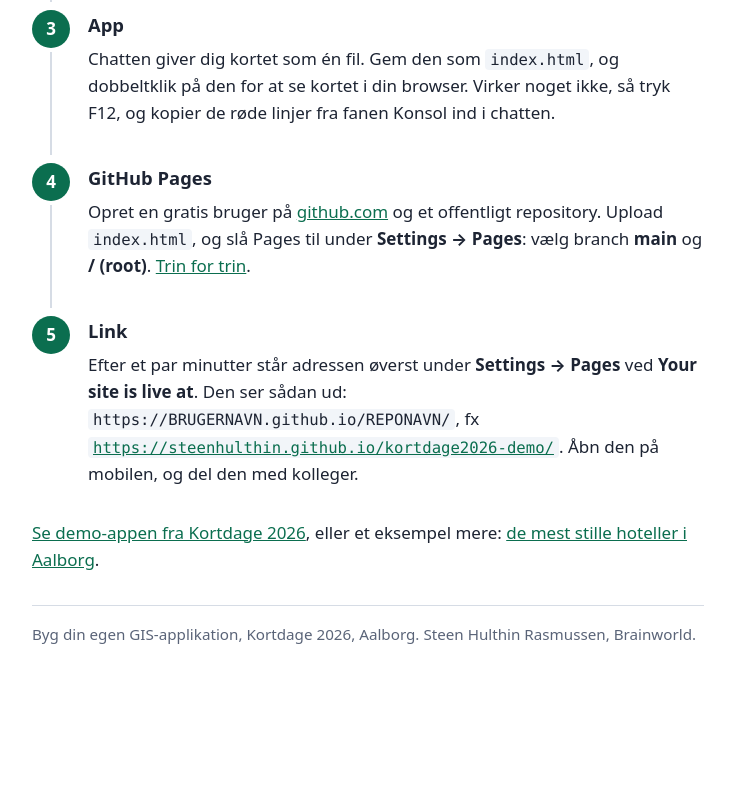
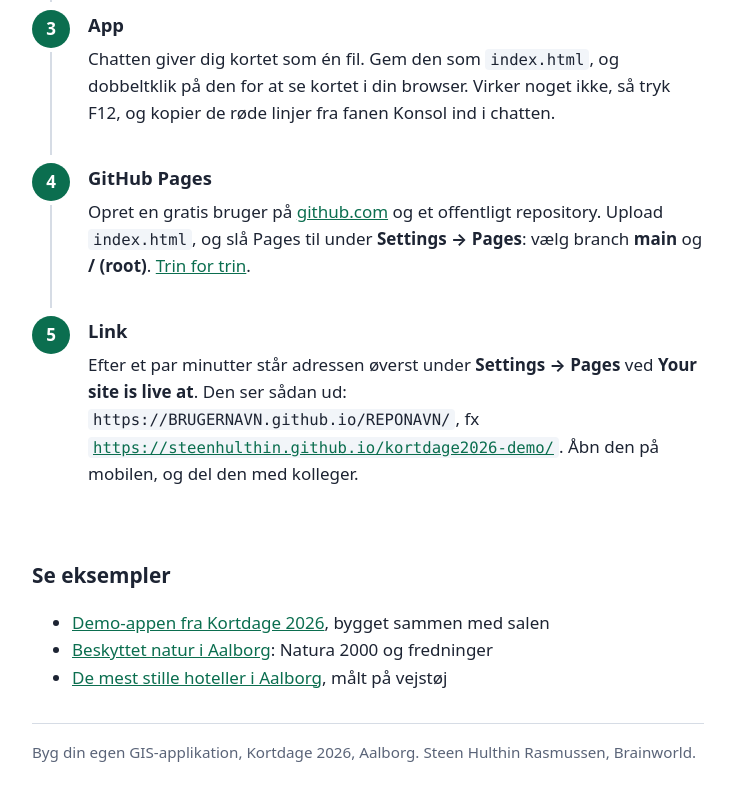
Before and after one commit to steenhulthin/byg-din-egen-gis-applikation, a plain HTML site: page index.html in a window 1280 px wide. Shown: the part 694-1494 px from the top of the page, without its empty margins (272-1007 px from the left). Before the commit the page ends 1419 px from the top, so only its background shows below. Drawn offline with Linux system fonts and the light colour scheme.

Commit message:
Link the test App from the landing page
Co-Authored-By: Claude Opus 5.5 <noreply@anthropic.com>

```diff
--- a/index.html
+++ b/index.html
@@ -139,7 +139,12 @@
   </li>
 </ol>
 
-<p><a href="https://steenhulthin.github.io/kortdage2026-demo/">Se demo-appen fra Kortdage 2026</a>, eller et eksempel mere: <a href="backup/">de mest stille hoteller i Aalborg</a>.</p>
+<h2>Se eksempler</h2>
+<ul>
+  <li><a href="https://steenhulthin.github.io/kortdage2026-demo/">Demo-appen fra Kortdage 2026</a>, bygget sammen med salen</li>
+  <li><a href="testapp/">Beskyttet natur i Aalborg</a>: Natura 2000 og fredninger</li>
+  <li><a href="backup/">De mest stille hoteller i Aalborg</a>, målt på vejstøj</li>
+</ul>
 
 <footer>
   <p>Byg din egen GIS-applikation, Kortdage 2026, Aalborg. Steen Hulthin Rasmussen, Brainworld.</p>
```
